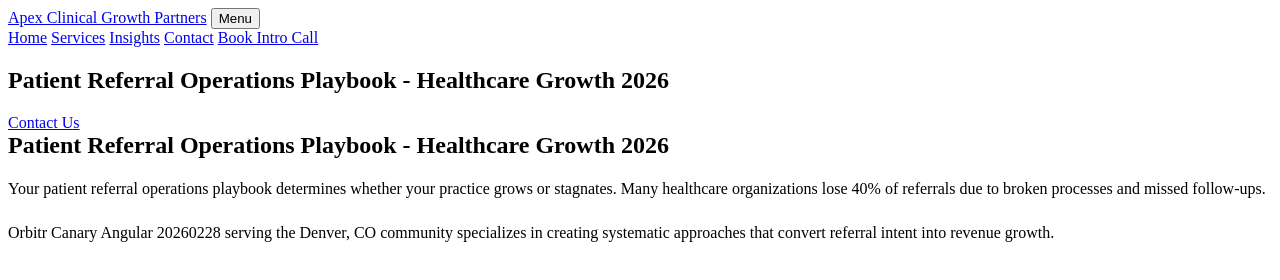
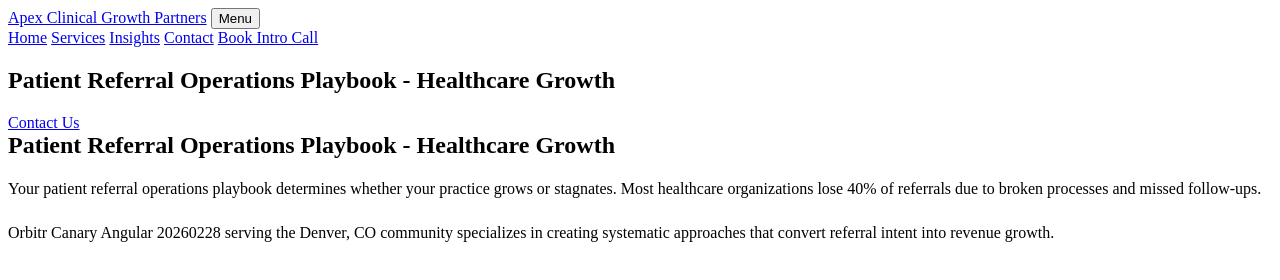
Before and after one commit to prjctlphbt/orbitr-canary-angular-20260228, a Jekyll site: the page angular-referral-ops-playbook-20260228142149.html, which Jekyll copies as it is, in a window 1280 px wide. Shown: the top 280 px of the page. Built offline with Jekyll 4.4.1, drawn with Linux system fonts in a browser that asks for light colours.

Commit message:
Rollback: Revert changes to angular-referral-ops-playbook-20260228142149.html

```diff
--- a/angular-referral-ops-playbook-20260228142149.html
+++ b/angular-referral-ops-playbook-20260228142149.html
@@ -4,9 +4,10 @@
 <head>
 <meta charset="utf-8"/>
 <meta content="width=device-width, initial-scale=1.0" name="viewport"/>
-<meta content="Enhance patient referrals with our updated 2026 operations playbook. Streamline workflows, boost growth, and improve patient outcomes. Start optimizing today." name="description"/>
-<title>Patient Referral Operations Playbook - Healthcare Growth 2026</title>
+<meta content="Streamline patient referrals with our comprehensive operations playbook. Optimize workflows, boost growth, and improve patient outcomes. Get started today." name="description"/>
+<title>Patient Referral Operations Playbook - Healthcare Growth</title>
 <style>
+
 
 /* Minimal functional styles (accordion, forms only) */
 
@@ -48,7 +49,7 @@
  box-sizing: border-box;
 }
 
-</style>
+ </style>
 <style id="orbitr-generated-content-style">
 .orbitr-generated-content > * {
  margin: 0;
@@ -83,8 +84,7 @@
 .orbitr-generated-content li {
  line-height: 1.65;
 }
-</style>
-</head>
+</style></head>
 <body>
 <header>
 <div class="container navbar">
@@ -102,14 +102,14 @@
 <main class="page-main">
 <section class="page-hero landing-hero">
 <div class="container">
-<h1>Patient Referral Operations Playbook - Healthcare Growth 2026</h1>
+<h1>Patient Referral Operations Playbook - Healthcare Growth</h1>
 <a class="cta" href="/services/">Contact Us</a>
 </div>
 </section>
 <section class="landing-content">
 <div class="container orbitr-generated-content">
-<h1>Patient Referral Operations Playbook - Healthcare Growth 2026</h1>
-<p>Your patient referral operations playbook determines whether your practice grows or stagnates. Many healthcare organizations lose 40% of referrals due to broken processes and missed follow-ups.</p>
+<h1>Patient Referral Operations Playbook - Healthcare Growth</h1>
+<p>Your patient referral operations playbook determines whether your practice grows or stagnates. Most healthcare organizations lose 40% of referrals due to broken processes and missed follow-ups.</p>
 <p>Orbitr Canary Angular 20260228 serving the Denver, CO community specializes in creating systematic approaches that convert referral intent into revenue growth.</p>
 <h2>Why Your Patient Referral Operations Playbook Matters</h2>
 <p>Referral operations directly impact your bottom line. Without a structured patient referral operations playbook, practices experience:</p>
@@ -194,6 +194,6 @@
  button.parentElement.classList.toggle('active');
  });
  });
-</script>
+ </script>
 </body>
 </html>
```
